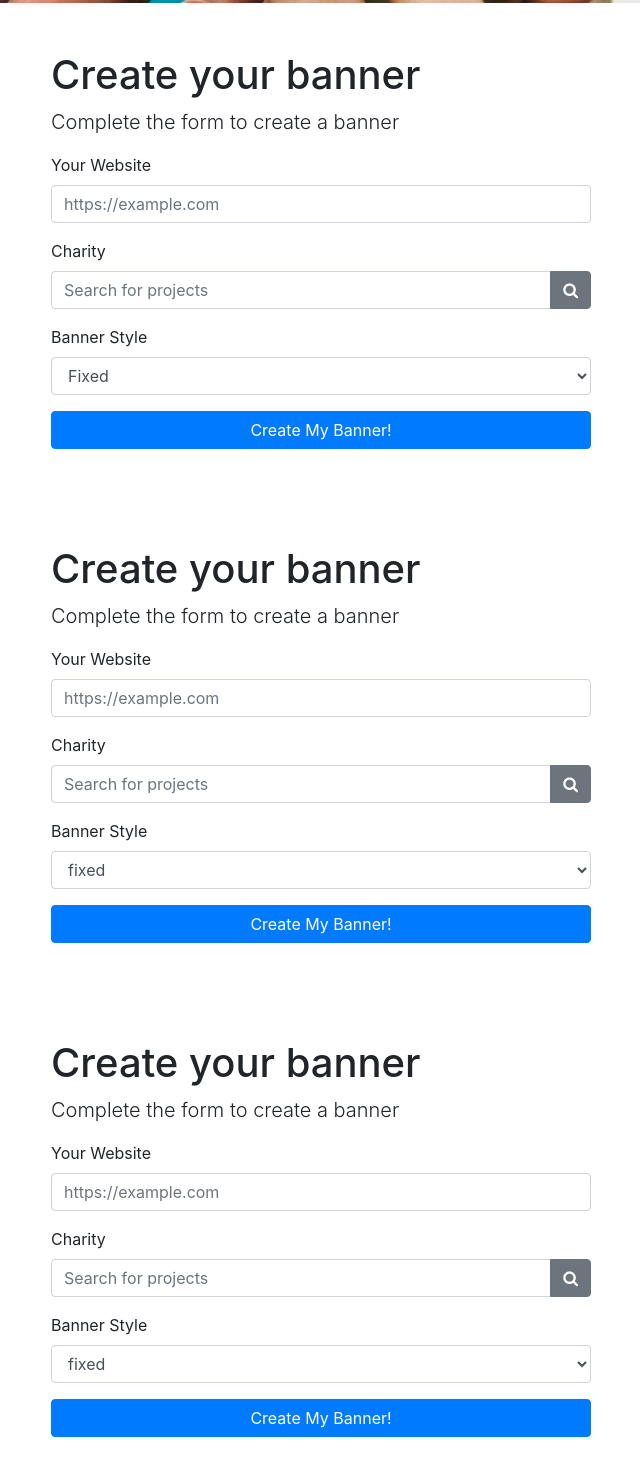
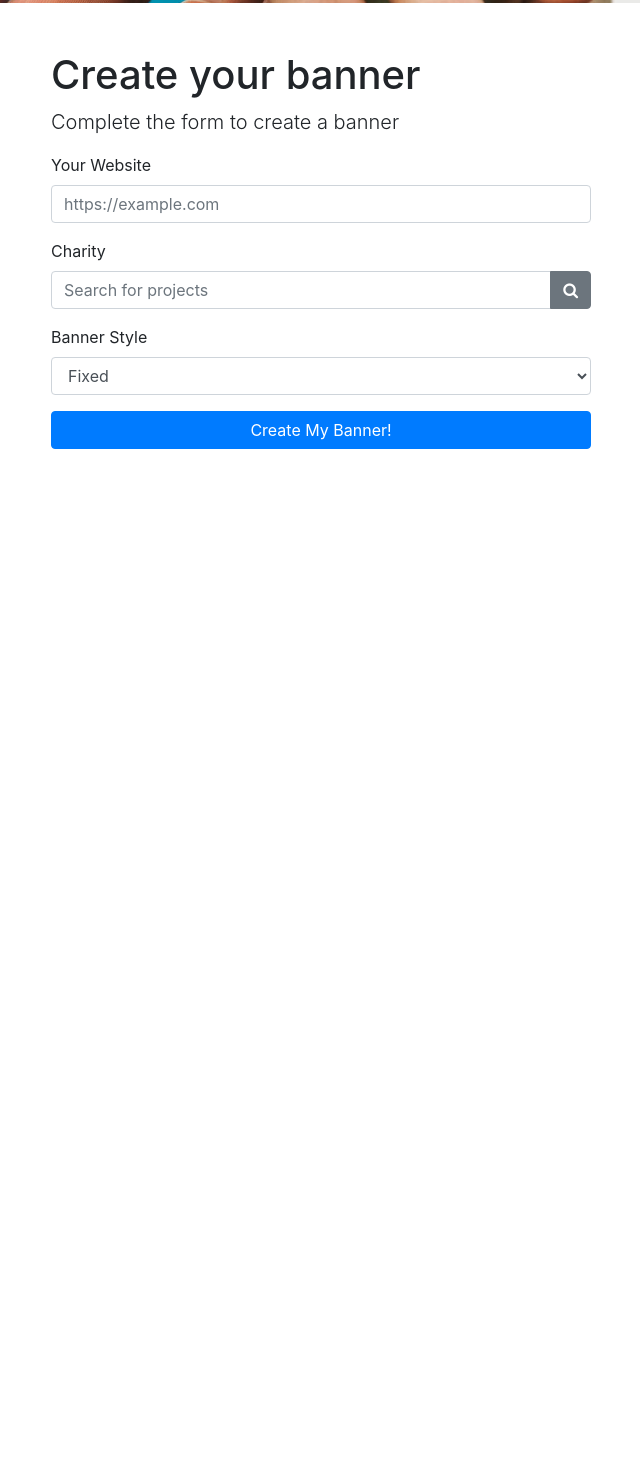
Before and after one commit to botv/charitybanner.org, a website built with webpack: page docs/index.html in a window 1280 px wide. Shown: the part 397-1872 px from the top of the page, without its empty margins (319-959 px from the left). After the commit the page ends 894 px from the top, so only its background shows below. Built offline with nearby package versions, Linux system fonts and the light colour scheme.

Commit message:
Onmousewheel instead of onscroll

```diff
--- a/docs/index.html
+++ b/docs/index.html
@@ -80,98 +80,6 @@
 			</div>
 		</div>
 
-		<div class="container mb-5">
-			<div class="row">
-				<div class="col-3"></div>
-				<div class="col-6">
-					<h1 class="mt-5">Create your banner</h1>
-					<p class="lead">Complete the form to create a banner</p>
-				</div>
-				<div class="col-3"></div>
-			</div>
-			<div class="row">
-				<div class="col-3"></div>
-				<div class="col-6">
-					<form id="bannerForm">
-						<div class="form-group">
-							<label for="siteURLInput">Your Website</label>
-							<input type="text" class="form-control" id="siteURLInput" placeholder="https://example.com" required
-								   autocomplete="off">
-						</div>
-						<div class="form-group">
-							<label for="projectInput" id="projectLabel">Charity</label>
-							<div class="input-group">
-								<input type="text" class="form-control" placeholder="Search for projects" id="projectInput" required
-									   autocomplete="off">
-								<div class="input-group-append">
-									<button id="searchButton" class="btn btn-secondary" type="button">
-										<i class="fa fa-search"></i>
-									</button>
-								</div>
-							</div>
-							<ul class="list-group" id="searchResults"></ul>
-						</div>
-						<div class="form-group">
-							<label for="styleSelect">Banner Style</label>
-							<select id="styleSelect" class="form-control col-md-12">
-								<option selected>fixed</option>
-								<option>vanish</option>
-								<option>scroll</option>
-							</select>
-						</div>
-						<button type="submit" class="btn btn-primary col-md-12">Create My Banner!</button>
-					</form>
-				</div>
-				<div class="col-3"></div>
-			</div>
-		</div>
-
-		<div class="container mb-5">
-			<div class="row">
-				<div class="col-3"></div>
-				<div class="col-6">
-					<h1 class="mt-5">Create your banner</h1>
-					<p class="lead">Complete the form to create a banner</p>
-				</div>
-				<div class="col-3"></div>
-			</div>
-			<div class="row">
-				<div class="col-3"></div>
-				<div class="col-6">
-					<form id="bannerForm">
-						<div class="form-group">
-							<label for="siteURLInput">Your Website</label>
-							<input type="text" class="form-control" id="siteURLInput" placeholder="https://example.com" required
-								   autocomplete="off">
-						</div>
-						<div class="form-group">
-							<label for="projectInput" id="projectLabel">Charity</label>
-							<div class="input-group">
-								<input type="text" class="form-control" placeholder="Search for projects" id="projectInput" required
-									   autocomplete="off">
-								<div class="input-group-append">
-									<button id="searchButton" class="btn btn-secondary" type="button">
-										<i class="fa fa-search"></i>
-									</button>
-								</div>
-							</div>
-							<ul class="list-group" id="searchResults"></ul>
-						</div>
-						<div class="form-group">
-							<label for="styleSelect">Banner Style</label>
-							<select id="styleSelect" class="form-control col-md-12">
-								<option selected>fixed</option>
-								<option>vanish</option>
-								<option>scroll</option>
-							</select>
-						</div>
-						<button type="submit" class="btn btn-primary col-md-12">Create My Banner!</button>
-					</form>
-				</div>
-				<div class="col-3"></div>
-			</div>
-		</div>
-
 		<!-- Modal -->
 		<div class="modal fade" id="resultsModal" tabindex="-1" role="dialog" aria-labelledby="exampleModalCenterTitle" aria-hidden="true">
 			<div class="modal-dialog modal-dialog-centered" role="document">
--- a/docs/js/banner.js
+++ b/docs/js/banner.js
@@ -77,7 +77,7 @@ function banner(style, project) {
 				.text(project.title);
 
 			setTimeout(()=> {
-				$('body')[0].onscroll = () => {
+				$('body')[0].onmousewheel = () => {
 					bannerDiv.fadeOut(500, () => {
 						bannerDiv.remove();
 					});
```
Also changed, not shown: functions/index.js (+1 -1 lines).
